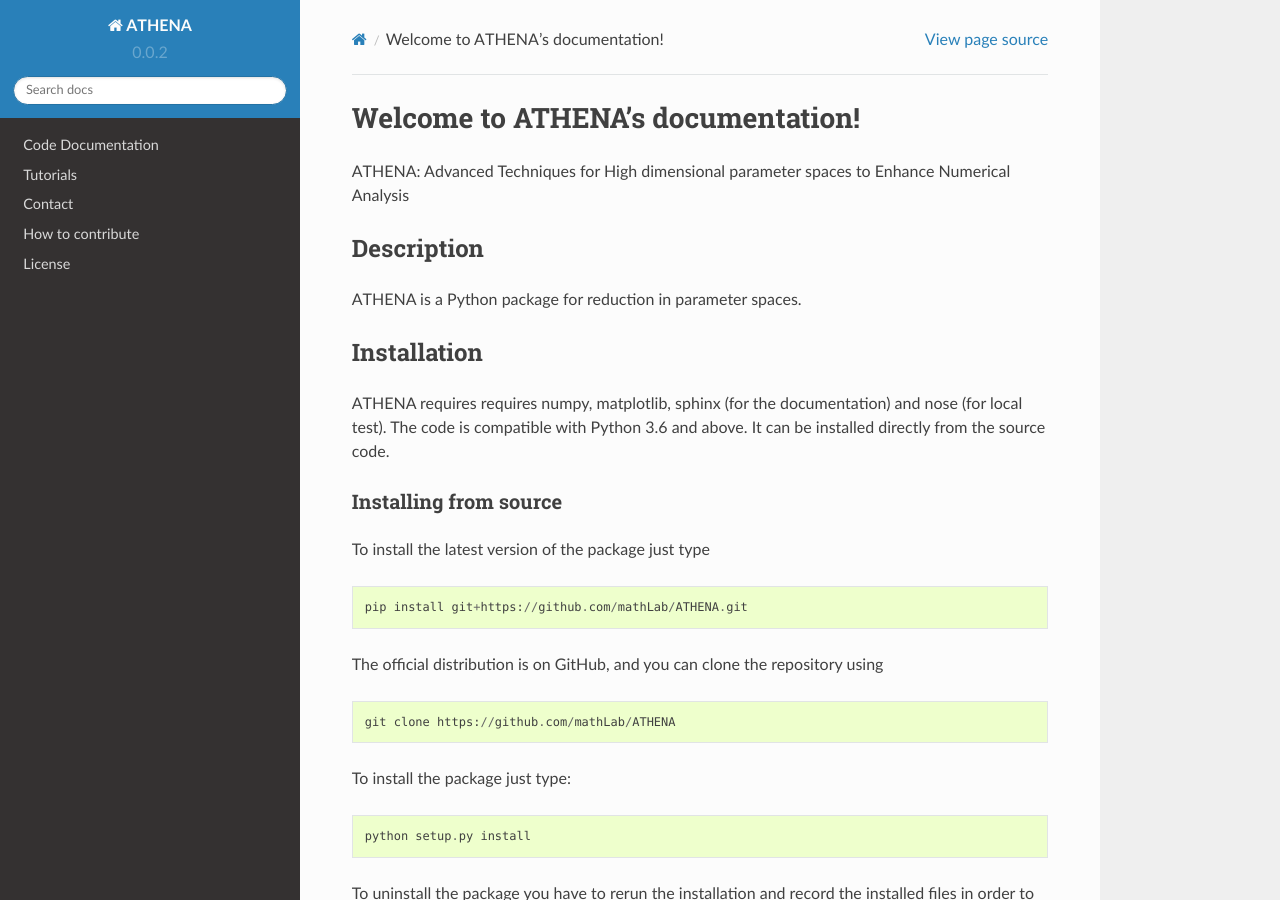
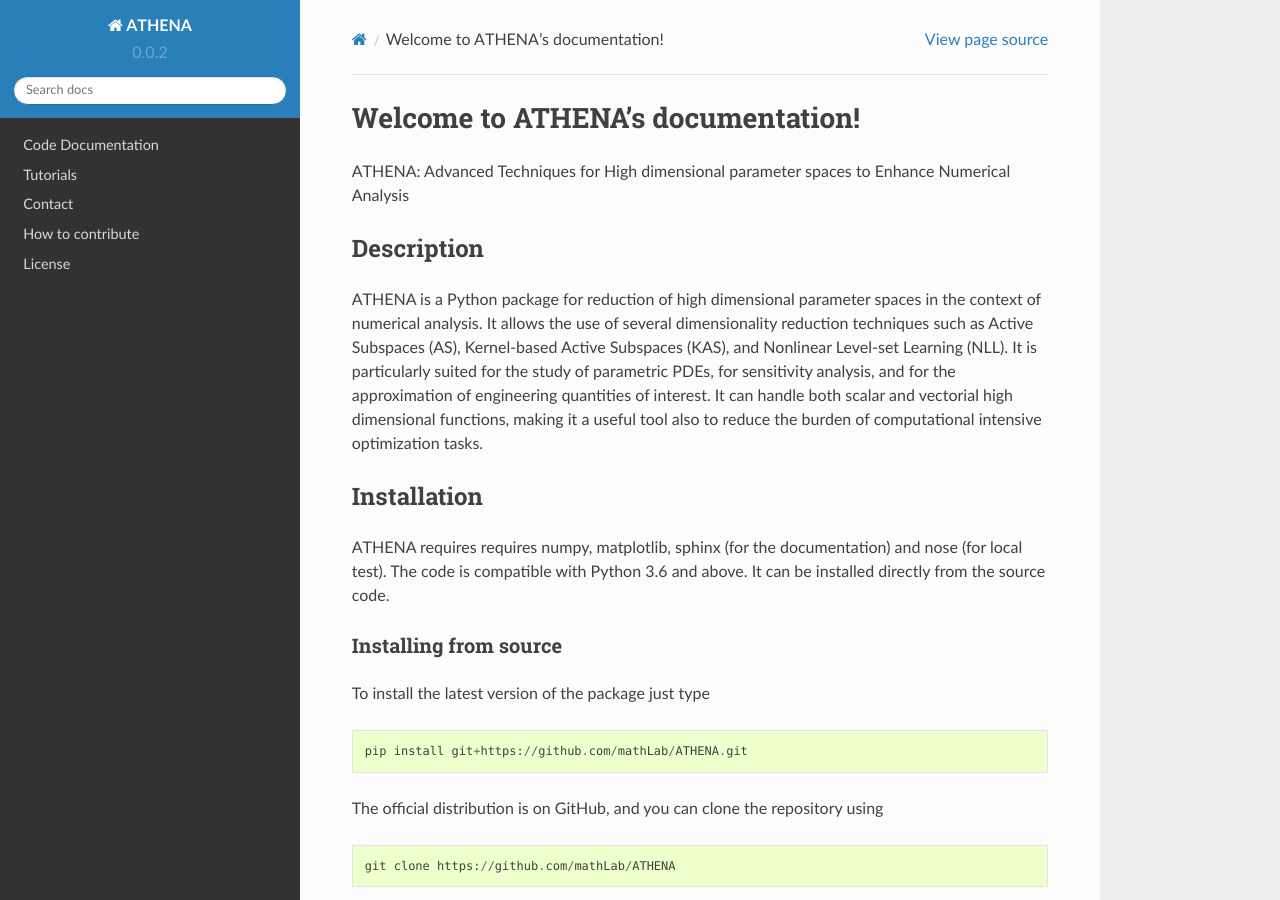
Before and after one commit to mathLab/ATHENA, a Sphinx documentation site: the page built from docs/source/index.rst, in a window 1280 px wide and 900 px high. Built offline with Sphinx 7.4.7 and the Read the Docs theme 2.0.0, drawn with Linux system fonts in a browser that asks for light colours; formulas are drawn with MathJax 3.

Commit message:
update description

```diff
--- a/docs/source/index.rst
+++ b/docs/source/index.rst
@@ -6,7 +6,7 @@
 
 Description
 --------------------
-ATHENA is a Python package for reduction in parameter spaces.
+ATHENA is a Python package for reduction of high dimensional parameter spaces in the context of numerical analysis. It allows the use of several dimensionality reduction techniques such as Active Subspaces (AS), Kernel-based Active Subspaces (KAS), and Nonlinear Level-set Learning (NLL). It is particularly suited for the study of parametric PDEs, for sensitivity analysis, and for the approximation of engineering quantities of interest. It can handle both scalar and vectorial high dimensional functions, making it a useful tool also to reduce the burden of computational intensive optimization tasks.
 
 
 Installation
```
Also changed, not shown: README.md (+3 -3 lines).
